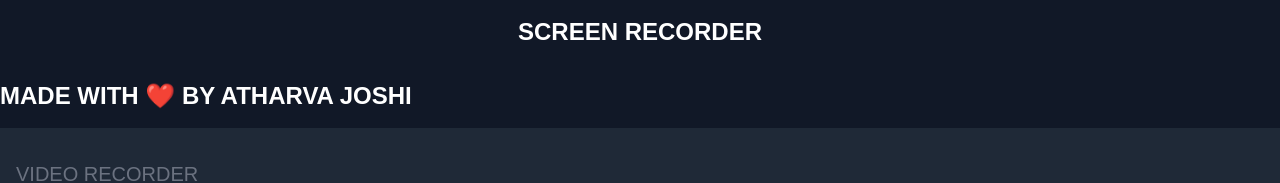
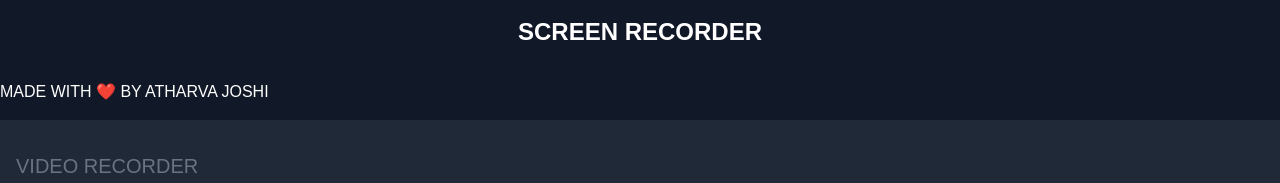
Before and after one commit to atharva20-coder/ScreenRecorder, a website: page index.html in a window 1280 px wide. Shown: the top 183 px of the page. Drawn offline with Linux system fonts and the light colour scheme.

Commit message:
Update index.html

```diff
--- a/index.html
+++ b/index.html
@@ -16,7 +16,7 @@
 				<h1 class="text-2xl font-bold uppercase">Screen Recorder</h1>
 			</div>
 			<div class="flex justify-left items-center py-4">
-				<h1 class="text-2xl font-bold uppercase">Made with ❤️ by Atharva Joshi</h1>
+				<h1 class="uppercase">Made with ❤️ by Atharva Joshi</h1>
 			</div>
 		</div>
 	</header>
```
